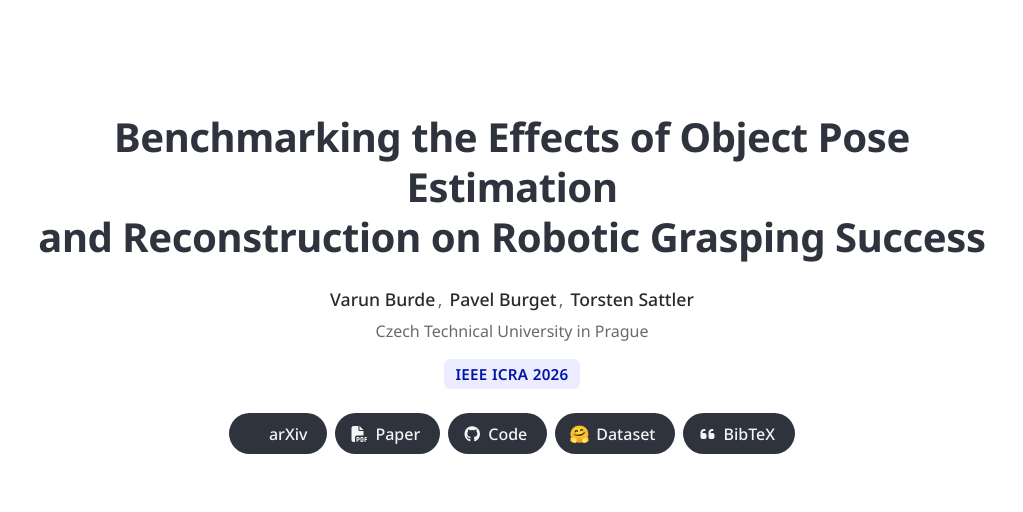
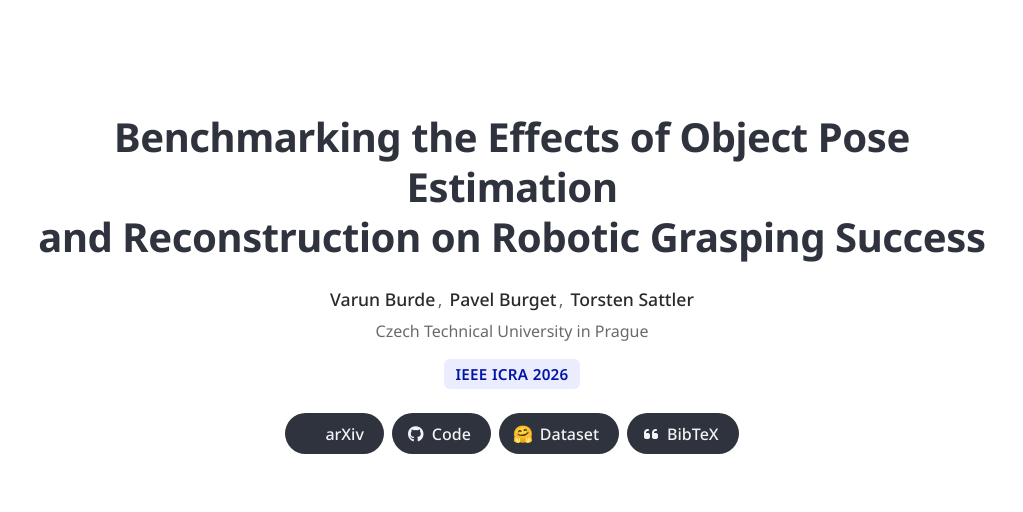
Before and after one commit to VarunBurde/perceptpick, a plain HTML site: page docs/index.html in a window 1280 px wide. Shown: the top 512 px of the page, without its empty margins (128-1151 px from the left). Drawn offline with nearby package versions, Linux system fonts and the light colour scheme; some icons are missing.

Commit message:
Site: remove redundant Paper button (arXiv covers it)

```diff
--- a/docs/index.html
+++ b/docs/index.html
@@ -44,9 +44,6 @@
       <div class="publication-links">
         <a href="https://arxiv.org/abs/2602.17101" class="button is-dark is-rounded">
           <span class="icon"><i class="ai ai-arxiv"></i></span><span>arXiv</span>
-        </a>
-        <a href="static/pdf/perceptpick.pdf" class="button is-dark is-rounded">
-          <span class="icon"><i class="fas fa-file-pdf"></i></span><span>Paper</span>
         </a>
         <a href="https://github.com/varunburde/perceptpick" class="button is-dark is-rounded">
           <span class="icon"><i class="fab fa-github"></i></span><span>Code</span>
```
